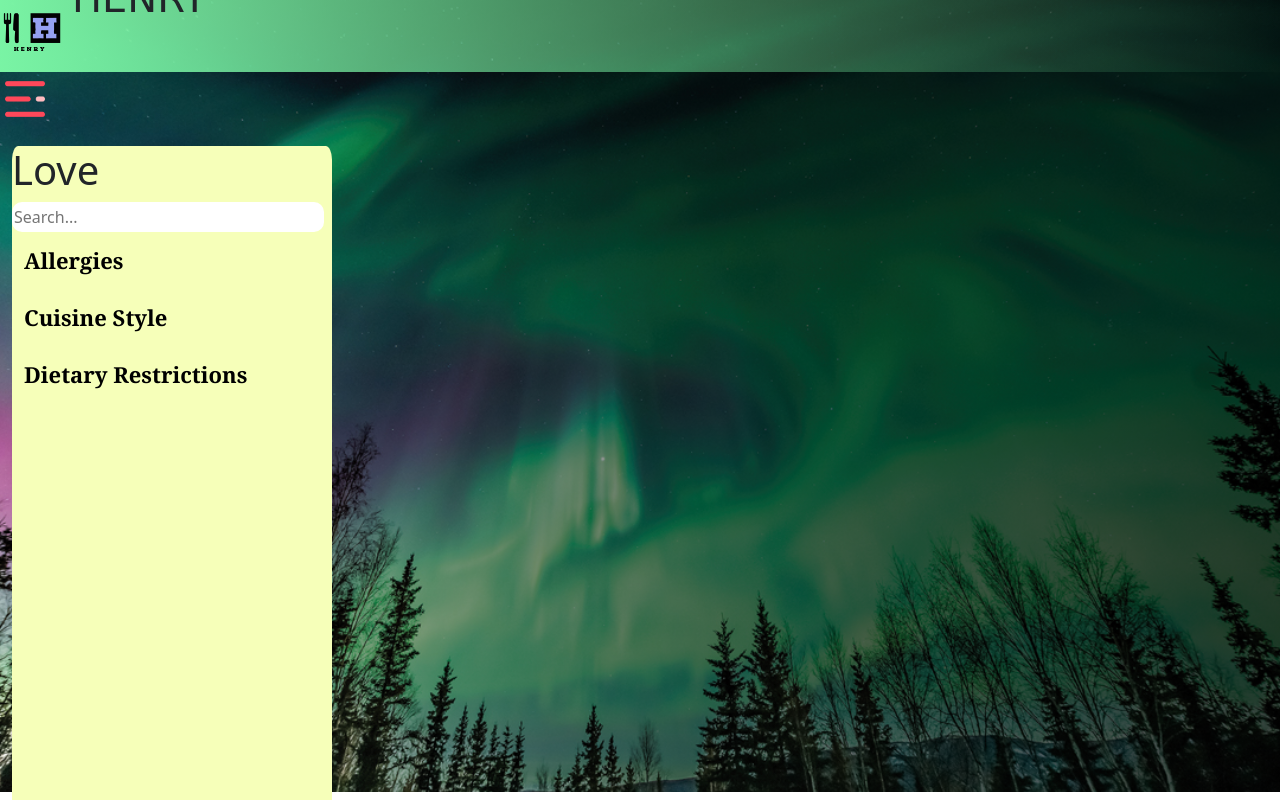
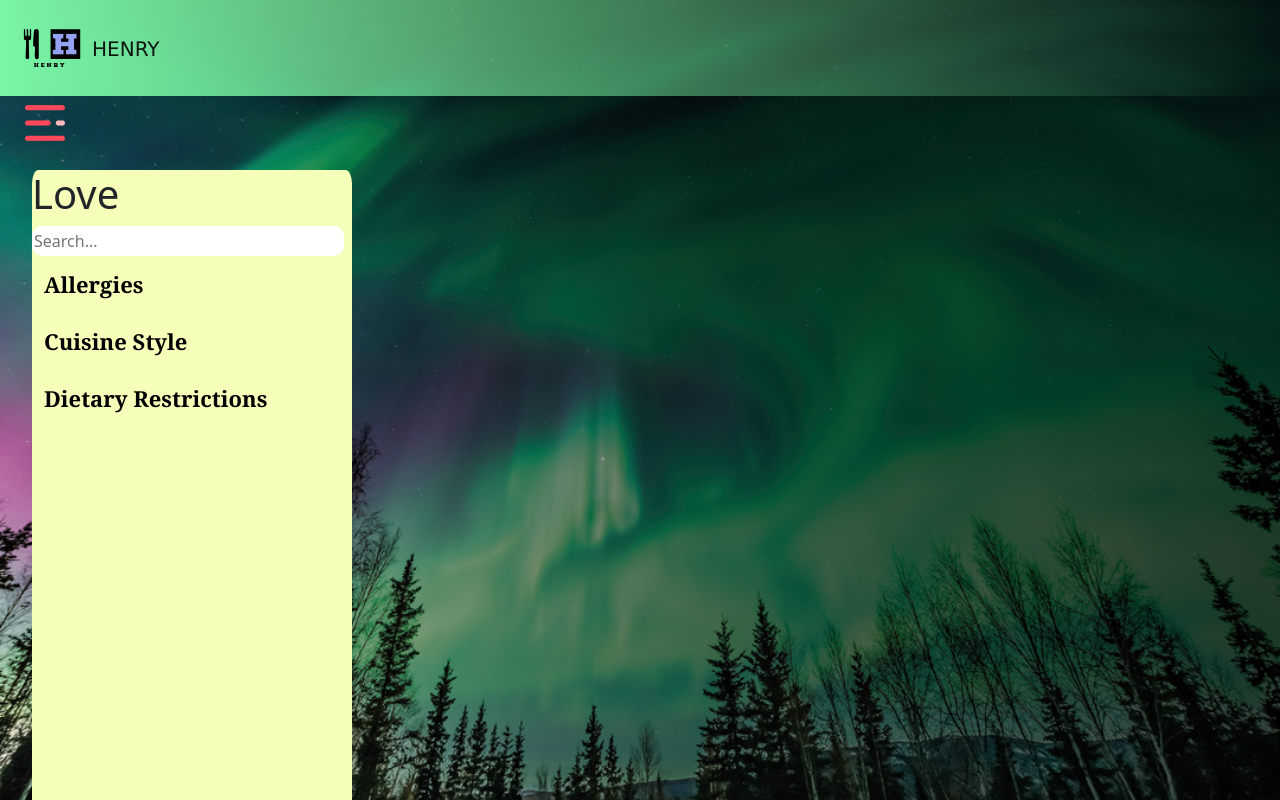
Before and after one commit to dhe30/cook, a React (Create React App) app: page / in a window 1280 px wide. Built offline with nearby package versions, Linux system fonts and the light colour scheme.

Commit message:
wrapped in bootstrap brand name needs to be bigger

```diff
--- a/src/App.js
+++ b/src/App.js
@@ -3,11 +3,14 @@ import Header from './components/Header'
 import Sidebar from './components/Sidebar'
 import MenuDropDown from './components/MenuDropDown'
 import MenuItem from './components/MenuDropDown'
-
+import 'bootstrap/dist/css/bootstrap.css';
+import { Row, Container, Navbar } from 'react-bootstrap';
 function App() {
   return (
-    <div className = 'background'>
+    <Container fluid className = 'background'>
+      <Row>
       <Header/>
+      </Row>
       <Sidebar/>
       {/*
       <MenuDropDown>
@@ -15,8 +18,8 @@ function App() {
         <MenuItem icon = ":)"/> !
         <MenuItem icon = ":)"/> !
       </MenuDropDown>
-  */}
-    </div>
+      */}
+    </Container>
   );
 }
 
--- a/src/components/Header.js
+++ b/src/components/Header.js
@@ -4,20 +4,29 @@ import menuIcon from '../assets/menu.png';
 import Sidebar from './Sidebar'
 import Button from "react-bootstrap/Button";
 import 'bootstrap/dist/css/bootstrap.css';
+
+import { Row, Container, Navbar } from 'react-bootstrap';
 function Header(){
     return(
-      <div>
-        <div className = 'header'>
+      <Container>
+        <Row>
+        <Navbar className = 'header'>
+
           <img className = 'logo' src={logoTemp}/>
-          <h1 id = 'centerplease'>HENRY</h1>
-        </div>
+          <Navbar.Text>
+            <Navbar.Brand>
+          HENRY
+            </Navbar.Brand>
+          </Navbar.Text>
 
+        </Navbar>
+        </Row>
         <div>
           <Button variant = 'outline-primrary'>
             <img id = 'menuIcon' src = {menuIcon}/>
           </Button>
         </div>
-      </div>
+      </Container>
     )
 };
 
--- a/src/index.css
+++ b/src/index.css
@@ -1,6 +1,5 @@
 .header {
   width: 100%;
-  height:10%;
   background :linear-gradient(to right, #7af5a5,transparent);
   box-sizing: border-box;
   display: flex;
@@ -20,7 +19,7 @@
   background-size:cover;
   background-Repeat:no-repeat;
   height:100vh;
-  margin:-8px;
+  margin-left: -40px;
   background-position: center;
   background-attachment: fixed;
 }
@@ -82,3 +81,7 @@ li {
   opacity: 0.8;
   cursor: pointer;
 }
+
+.navbar-custom {
+  height: 200px;
+}
--- a/src/index.js
+++ b/src/index.js
@@ -3,6 +3,7 @@ import ReactDOM from 'react-dom';
 //import './index.css';
 import App from './App';
 import reportWebVitals from './reportWebVitals';
+import 'bootstrap/dist/css/bootstrap.css';
 
 ReactDOM.render(<App />, document.getElementById('root'));
 
```
